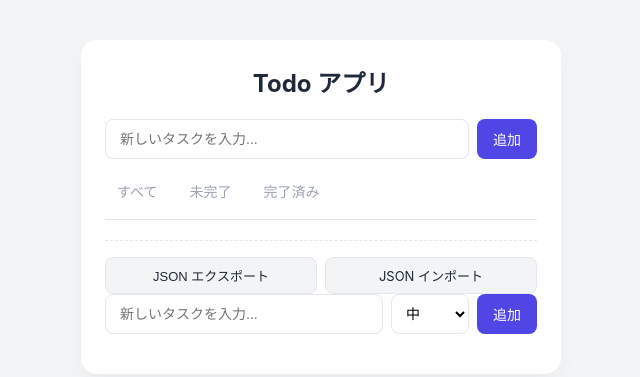
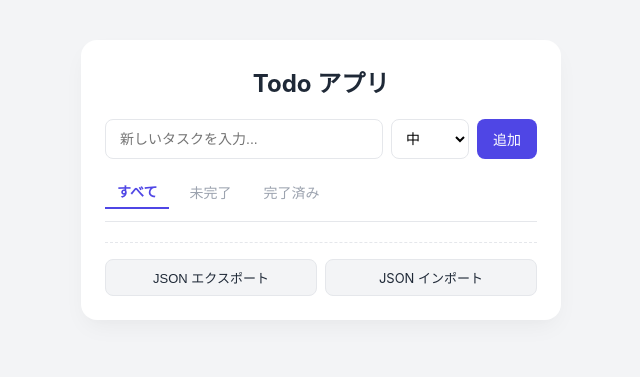
Before and after one commit to HisnameisSky/ts-todo-app, a website built with Vite: page index.html in a window 1280 px wide. Shown: the whole page, without its empty margins (319-959 px from the left). Built offline with nearby package versions, Linux system fonts and the light colour scheme.

Commit message:
Refactor input group and add priority selection
Removed duplicate input group and added priority selection.

```diff
--- a/index.html
+++ b/index.html
@@ -4,44 +4,39 @@
   <meta charset="UTF-8" />
   <meta name="viewport" content="width=device-width, initial-scale=1.0" />
   <title>TypeScript Todo App</title>
-  <style>
-    body { font-family: sans-serif; max-width: 400px; margin: 20px auto; padding: 10px; }
-    .completed { text-decoration: line-through; color: #888; }
-    li { cursor: pointer; margin: 8px 0; user-select: none; }
-  </style>
 </head>
 <body>
   <div class="app-card">
     <h1>Todo アプリ</h1>
+
+    <!-- 入力グループ（優先度選択付き） -->
     <div class="input-group">
       <input type="text" id="todo-input" placeholder="新しいタスクを入力..." />
+      <select id="priority-select">
+        <option value="medium">中</option>
+        <option value="high">高 🔴</option>
+        <option value="low">低 🔵</option>
+      </select>
       <button id="add-btn">追加</button>
     </div>
 
+    <!-- フィルターボタン -->
     <div class="filter-group">
       <button id="filter-all">すべて</button>
       <button id="filter-active">未完了</button>
       <button id="filter-completed">完了済み</button>
     </div>
 
+    <!-- タスク一覧表示領域 -->
+    <ul id="todo-list"></ul>
+
+    <!-- バックアップ機能グループ -->
     <div class="backup-group">
       <button id="export-btn">JSON エクスポート</button>
       <label for="import-file" class="file-label">JSON インポート</label>
       <input type="file" id="import-file" accept=".json" style="display: none;" />
     </div>
-
-    <div class="input-group">
-      <input type="text" id="todo-input" placeholder="新しいタスクを入力..." />
-
-      <!-- ★ 優先度選択を追加 -->
-      <select id="priority-select">
-        <option value="medium">中</option>
-        <option value="high">高 🔴</option>
-        <option value="low">低 🔵</option>
-      </select>
-
-      <button id="add-btn">追加</button>
-    </div>
+  </div>
 
   <script type="module" src="/src/app.ts"></script>
 </body>
```
